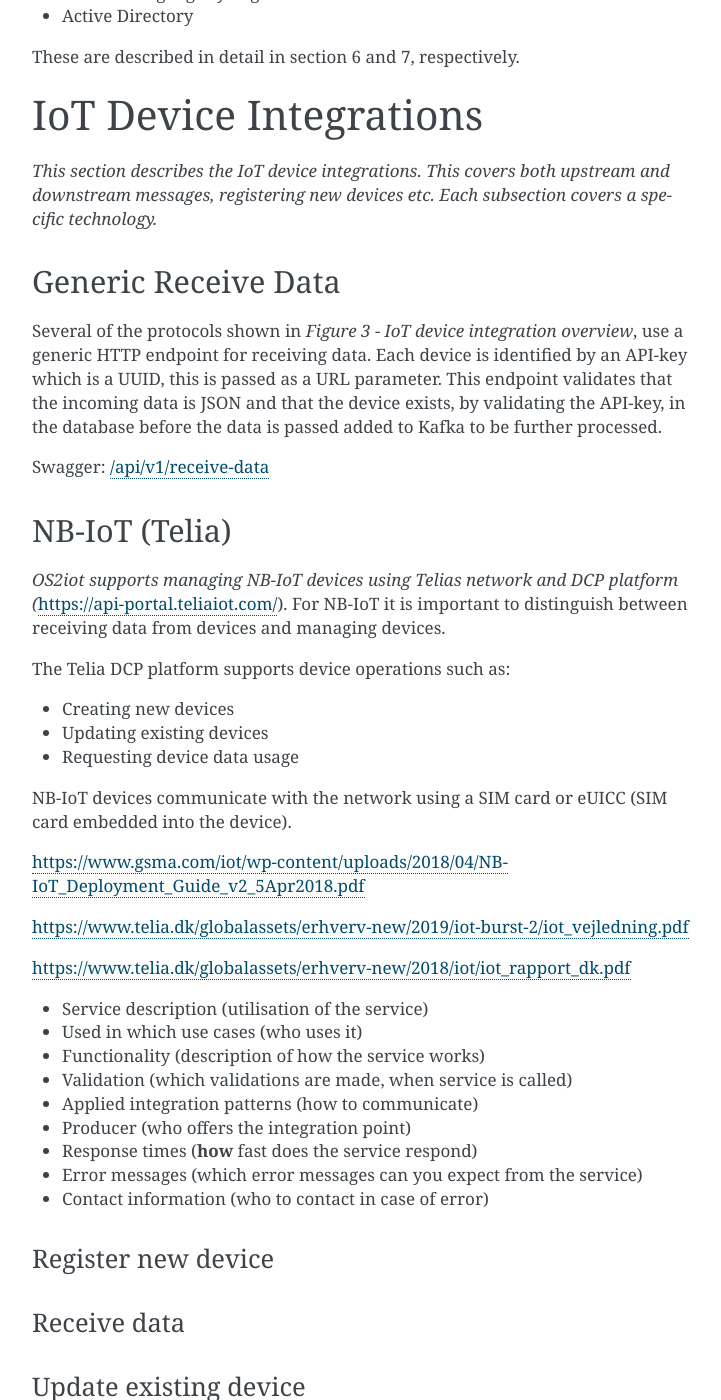
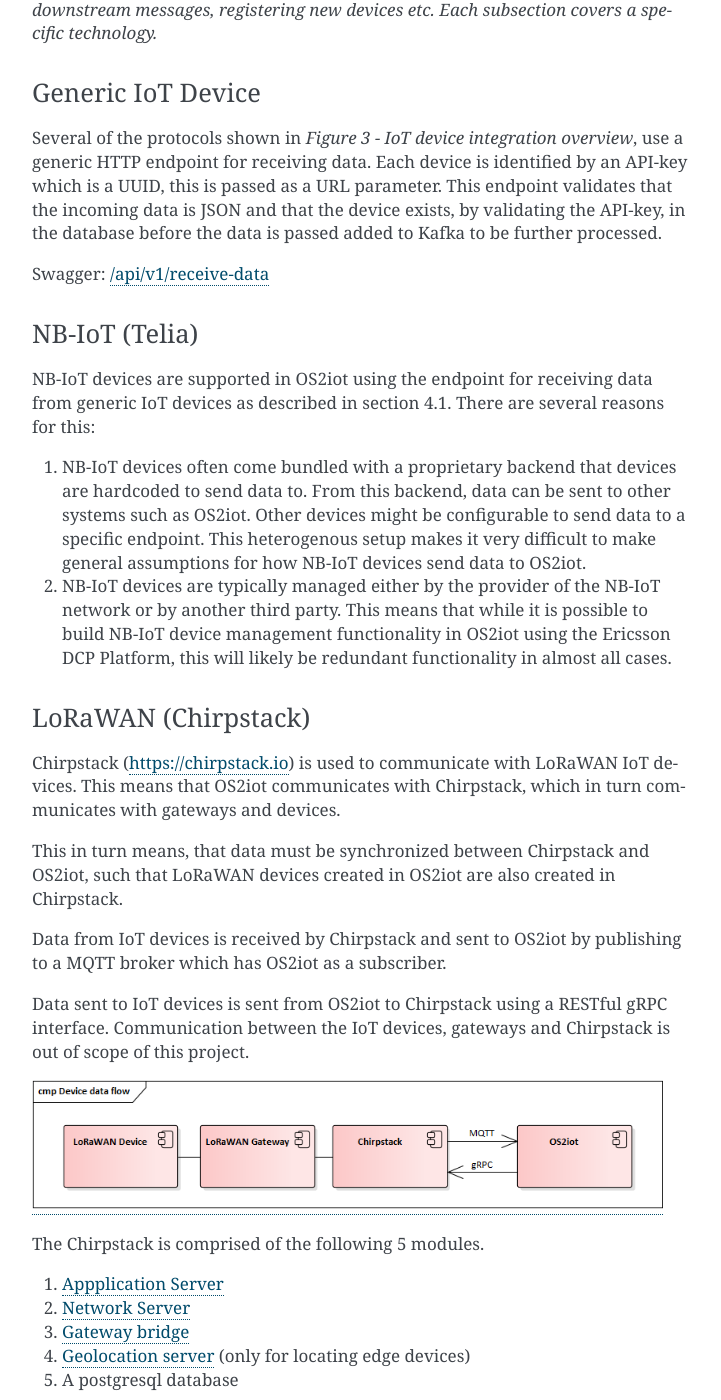
Before and after one commit to OS2iot/OS2iot-docs, a Sphinx documentation site: the page built from source/ExternalInterfaceDesign/d0180.rst, in a window 1280 px wide and 1400 px high, scrolled down 3819 px. Shown: the whole window, without its empty margins (388-1109 px from the left). Built offline with Sphinx 7.4.7, drawn with Linux system fonts in a browser that asks for light colours; some of the changed text lies outside the part shown.

Commit message:
D0180 - Updated

```diff
--- a/source/ExternalInterfaceDesign/d0180.rst
+++ b/source/ExternalInterfaceDesign/d0180.rst
@@ -9,7 +7,7 @@
 integrations (IoT device and data target, respectively).
 
 Interfaces
-==========
+-------------------------------------------------------------------
 
 Figure 1 shows an overview of the external interfaces of OS2iot.
 
@@ -18,14 +16,10 @@
 Figure - OS2iot external interfaces
 
 Integration patterns
-====================
-
-*[The section describes architectural guidelines for integration to
-systems outside the customers domain (external systems) and other
-systems inside the customers domain (internal systems).]*
+-------------------------------------------------------------------
 
 Internal systems
-----------------
+^^^^^^^^^^^^^^^^^^^^^^^^^^^^^^^^^^
 
 Internally, OS2iot consists of five components shown in Figure 2.
 
@@ -42,7 +36,7 @@
    | Used in communication between the backend and MQTT brokers.
 
 External systems
-----------------
+^^^^^^^^^^^^^^^^^^^^^^^^^^^^^^^^^^
 
 External system integrations for OS2iot are divided into three groups:
 
@@ -60,10 +54,9 @@
 Figure 3 - IoT device integration overview
 
 All IoT device integrations except LoRaWAN use callbacks to send data to
-OS2iot using HTTPS in a request-response manner. Device management of
-NB-IoT and Sigfox (i.e. adding and modifying IoT devices) are done by
-sending requests to Telia's DCP platform and Sigfox's Cloud backend,
-respectively.
+OS2iot using HTTPS in a request-response manner. Device management for
+Sigfox (i.e. adding and modifying IoT devices) is done by
+sending requests to Sigfox's Cloud backend.
 
 Data from Chirpstack devices are sent to OS2iot through Chirpstack using
 MQTT, where Chirpstack is the publisher and OS2iot is the subscriber.
@@ -71,7 +64,7 @@
 Chirpstack.
 
 Data targets
-------------
+^^^^^^^^^^^^^^^^^^^^^^^^^^^^^^^^^^
 
 |image4|
 
@@ -96,7 +89,7 @@
 All use request-response except MQTT, which uses publish-subscribe.
 
 Authentication
---------------
+^^^^^^^^^^^^^^^^^^^^^^^^^^^^^^^^^^
 
 |image5|
 
@@ -111,14 +104,14 @@
 These are described in detail in section 6 and 7, respectively.
 
 IoT Device Integrations
-=======================
+-------------------------------------------------------------------
 
 *This section describes the IoT device integrations. This covers both
 upstream and downstream messages, registering new devices etc. Each
 subsection covers a specific technology.*
 
-Generic Receive Data
---------------------
+Generic IoT Device
+^^^^^^^^^^^^^^^^^^^^^^^^^^^^^^^^^^
 
 Several of the protocols shown in *Figure 3 - IoT device integration
 overview*, use a generic HTTP endpoint for receiving data. Each device
@@ -131,62 +124,16 @@
 `/api/v1/receive-data <https://test-os2iot-backend.os2iot.dk/api/v1/docs/#/Receive%20Data/ReceiveDataController_receive>`__
 
 NB-IoT (Telia)
---------------
+^^^^^^^^^^^^^^^^^^^^^^^^^^^^^^^^^^
 
-*OS2iot supports managing NB-IoT devices using Telias network and DCP
-platform (*\ https://api-portal.teliaiot.com/). For NB-IoT it is
-important to distinguish between receiving data from devices and
-managing devices.
+NB-IoT devices are supported in OS2iot using the endpoint for receiving data from generic IoT devices as described in section 4.1. There are several reasons for this:
 
-The Telia DCP platform supports device operations such as:
+1.	NB-IoT devices often come bundled with a proprietary backend that devices are hardcoded to send data to. From this backend, data can be sent to other systems such as OS2iot. Other devices might be configurable to send data to a specific endpoint. This heterogenous setup makes it very difficult to make general assumptions for how NB-IoT devices send data to OS2iot.
+2.	NB-IoT devices are typically managed either by the provider of the NB-IoT network or by another third party. This means that while it is possible to build NB-IoT device management functionality in OS2iot using the Ericsson DCP Platform, this will likely be redundant functionality in almost all cases.
 
--  Creating new devices
-
--  Updating existing devices
-
--  Requesting device data usage
-
-NB-IoT devices communicate with the network using a SIM card or eUICC
-(SIM card embedded into the device).
-
-https://www.gsma.com/iot/wp-content/uploads/2018/04/NB-IoT_Deployment_Guide_v2_5Apr2018.pdf
-
-https://www.telia.dk/globalassets/erhverv-new/2019/iot-burst-2/iot_vejledning.pdf
-
-https://www.telia.dk/globalassets/erhverv-new/2018/iot/iot_rapport_dk.pdf
-
--  Service description (utilisation of the service)
-
--  Used in which use cases (who uses it)
-
--  Functionality (description of how the service works)
-
--  Validation (which validations are made, when service is called)
-
--  Applied integration patterns (how to communicate)
-
--  Producer (who offers the integration point)
-
--  Response times (**how** fast does the service respond)
-
--  Error messages (which error messages can you expect from the service)
-
--  Contact information (who to contact in case of error)
-
-Register new device
-~~~~~~~~~~~~~~~~~~~
-
-Receive data
-~~~~~~~~~~~~
-
-Update existing device
-~~~~~~~~~~~~~~~~~~~~~~
-
-Restart device
-~~~~~~~~~~~~~~
 
 LoRaWAN (Chirpstack)
---------------------
+^^^^^^^^^^^^^^^^^^^^^^^^^^^^^^^^^^
 
 Chirpstack (https://chirpstack.io) is used to communicate with LoRaWAN
 IoT devices. This means that OS2iot communicates with Chirpstack, which
@@ -281,7 +228,7 @@
    console.log(token)
 
 
-===============================================================================================
+-------------------------------------------------------------------
 
 the most important part in relation to security is the header, which
 holds the aforementioned token in the 'Grpc-Metadata-Authorization
@@ -301,7 +248,7 @@
    };
 
 Prerequisites
-^^^^^^^^^^^^^^
+""""""""""""""""""""""""""""""
 
 In order to use the Chirpstack surdent things has to be set up, in a
 specific order.
@@ -419,7 +366,7 @@
 update <https://www.chirpstack.io/application-server/use/fuota/>`__
 
 Sigfox
-------
+^^^^^^^^^^^^^^^^^^^^^^^^^^^^^^^^^^
 
 The Sigfox integration is a RESTful API over HTTP. They utilize the HTTP
 verbs (POST, GET, DELETE, PUT), and are based on the JSON format. Their
@@ -529,7 +476,7 @@
 .. _data-targets-1:
 
 Data Targets
-============
+-------------------------------------------------------------------
 
 This section describes the different possible data target types in
 OS2IoT, i.e. how incoming data from the IoT devices can be sent to
@@ -542,7 +489,7 @@
 this data to a data target. For example if the data target is offline.
 
 HTTP Push
----------
+^^^^^^^^^^^^^^^^^^^^^^^^^^^^^^^^^^
 
 *[The points below are the things you need to consider for each
 integration regardless of whether the service is a traditional web
@@ -559,7 +506,7 @@
 -  Error messages (which error messages can you expect from the service)
 
 MQTT
-----
+^^^^^^^^^^^^^^^^^^^^^^^^^^^^^^^^^^
 
 MQTT is a messaging standard, which is commonly used within IoT
 solutions. It works as a publish-subscribe system, where a message
@@ -587,7 +534,7 @@
 https://www.hivemq.com/blog/mqtt-essentials-part-6-mqtt-quality-of-service-levels/
 
 CoAP
-----
+^^^^^^^^^^^^^^^^^^^^^^^^^^^^^^^^^^
 
 *[The points below are the things you need to consider for each
 integration regardless of whether the service is a traditional web
@@ -604,7 +551,7 @@
 -  Error messages (which error messages can you expect from the service)
 
 WebSocket
----------
+^^^^^^^^^^^^^^^^^^^^^^^^^^^^^^^^^^
 
 -  Service description (utilisation of the service)
 
@@ -617,7 +564,7 @@
 -  Error messages (which error messages can you expect from the service)
 
 WebHook
--------
+^^^^^^^^^^^^^^^^^^^^^^^^^^^^^^^^^^
 
 WebHook is an method of integrating via registering a callback and then
 having the capability of receiving it. This is also how the SigFox
@@ -642,21 +589,44 @@
 been acknowledged by the receiver, for a short period of time (for
 instance 3 days like SigFox).
 
-CIM API
--------
+NGSI-LD
+^^^^^^^^^^^^^^^^^^^^^^^^^^^^^^^^^^
 
--  Service description (utilisation of the service)
+OS2iot can update attributes on entities in a CIM Context Broker according to the NGSI-LD specification.
+https://www.etsi.org/deliver/etsi_gs/CIM/001_099/009/01.01.01_60/gs_CIM009v010101p.pdf
 
--  Functionality (description of how the service works)
+Prerequisites
+~~~~~~~~~~~~~
 
--  Validation (which validations are made, when service is called)
+OS2iot can only update existing attributes and existing entities in the Context Broker. This means that the entites must already be created in the Context Broker before OS2iot can send data to the Context Broker. The responsibility for this lies outside the scope of OS2iot.
 
--  Applied integration patterns (how to communicate)
+Integration pattern
+~~~~~~~~~~~~~~~~~~~~~~~~~~~~~~~~~~~~~~~
+The integration uses the request-response pattern. The following describes how and when data is sent to the CIM Context Broker from OS2iot:
+1.	OS2iot receives data from an IoT device
+2.	Once the data has been stored in OS2iot and the data has been transformed, the transformed data is sent to the Context Broker
+3.	Data is sent as a HTTP PATCH request
 
--  Error messages (which error messages can you expect from the service)
+Authorization
+~~~~~~~~~~~~~~~~~~~~~~~~~~
+
+The FIWARE reference implementations Orion-LD and Scorpio use no authentication or authorization.
+
+Data and format
+~~~~~~~~~~~~~~~~~~~~~~~~~~
+
+Data must use the JSON-LD format. FIWARE Smart Data Models define the available entities and attributes:
+https://github.com/smart-data-models
+
+Update entity attribute
+~~~~~~~~~~~~~~~~~~~~~~~~~~
+
+The NGSI-LD specification defines how attributes in the Context Broker are updated:
+https://github.com/FIWARE/context.Orion-LD/blob/develop/doc/manuals-ld/developer-documentation.md#patch-ngsi-ldv1entitiesentityidattrs
+A HTTP PATCH request is sent to "/ngsi-ld/v1/entities/{entityId}/attrs" with a JSON-LD object containing the attribute values. The data transformation in OS2iot is responsible for transforming the IoT device payload and OS2iot device metadata to valid JSON-LD.
 
 Opendata.dk
------------
+^^^^^^^^^^^^^^^^^^^^^^^^^^^^^^^^^^
 
 OS2iot can send data from IoT devices to opendata.dk by adding the
 received data to a opendata.dk resource after it has been received by
@@ -720,8 +690,8 @@
    {
       "DeviceName": "name",
       "Description": "description",
-      ...,
-      "Metadata": { "metadata 1": "value 1", "metadata 2": "value 2" … },
+      [...],
+      "Metadata": { "metadata 1": "value 1", "metadata 2": "value 2"},
       "Payload": "payload"
    }
 
@@ -742,6 +712,42 @@
 
 URL: https://demo.ckan.org/api/action/datastore_create
 
+.. code-block:: javascript
+
+   {
+      "resource_id": "[data set id]",
+      "fields": [
+         {
+            "id": "DeviceId",
+            "type": "text"
+         },
+         {
+            "id": "DeviceName",
+            "type": "text"
+         },
+         {
+            "id": "Description",
+            "type": "text"
+         },
+         {
+            "id": "BatteryLevel",
+            "type": "int"
+         },
+         [...],
+         {
+            "id": "Metadata",
+            "type": "json"
+         },
+         {
+            "id": "Payload",
+            "type": "json"
+         }
+      ],
+      "primary_key": ["DeviceId"],
+      "force": "True"
+   }
+
+
 TODO: Decide when this is done and if it happens automatically.
 
 Supported field types:
@@ -756,12 +762,31 @@
 
 URL: https://demo.ckan.org/api/action/datastore_upsert
 
+.. code-block:: javascript
+
+   {
+      "resource_id": "data store id",
+      "method": "upsert",
+      "records": [
+         {
+            "DeviceId": "device id",
+            "DeviceName": "device name",
+            [...],
+            "payload": { "temp":30, "humidity": "high" }
+         }
+      ],
+      "force": "True"
+   }
+
+
+
+
 KOMBIT Adgangstyring
-====================
+-------------------------------------------------------------------
 TODO
 
 Active Directory
-================
+-------------------------------------------------------------------
 TODO
 
 .. |image0| image:: media/image4.emf
--- a/source/contents.rst
+++ b/source/contents.rst
@@ -1,4 +1,4 @@
 .. toctree::
-   :maxdepth: 3
+   :maxdepth: 4
 
    ExternalInterfaceDesign/d0180.rst
```
Also changed, not shown: other parts of source/ExternalInterfaceDesign/d0180.rst (+1 -3 lines), 1 other file.
